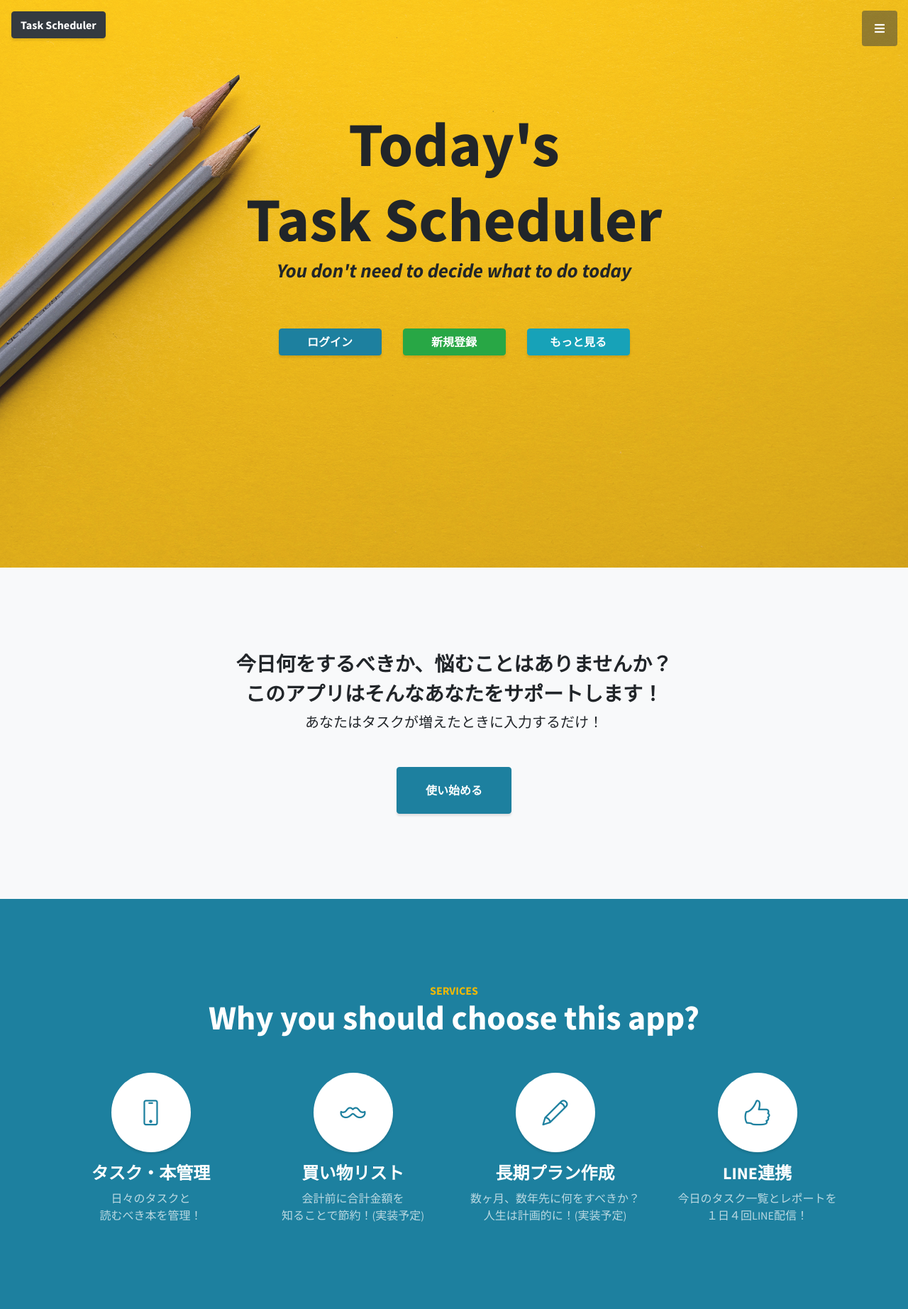
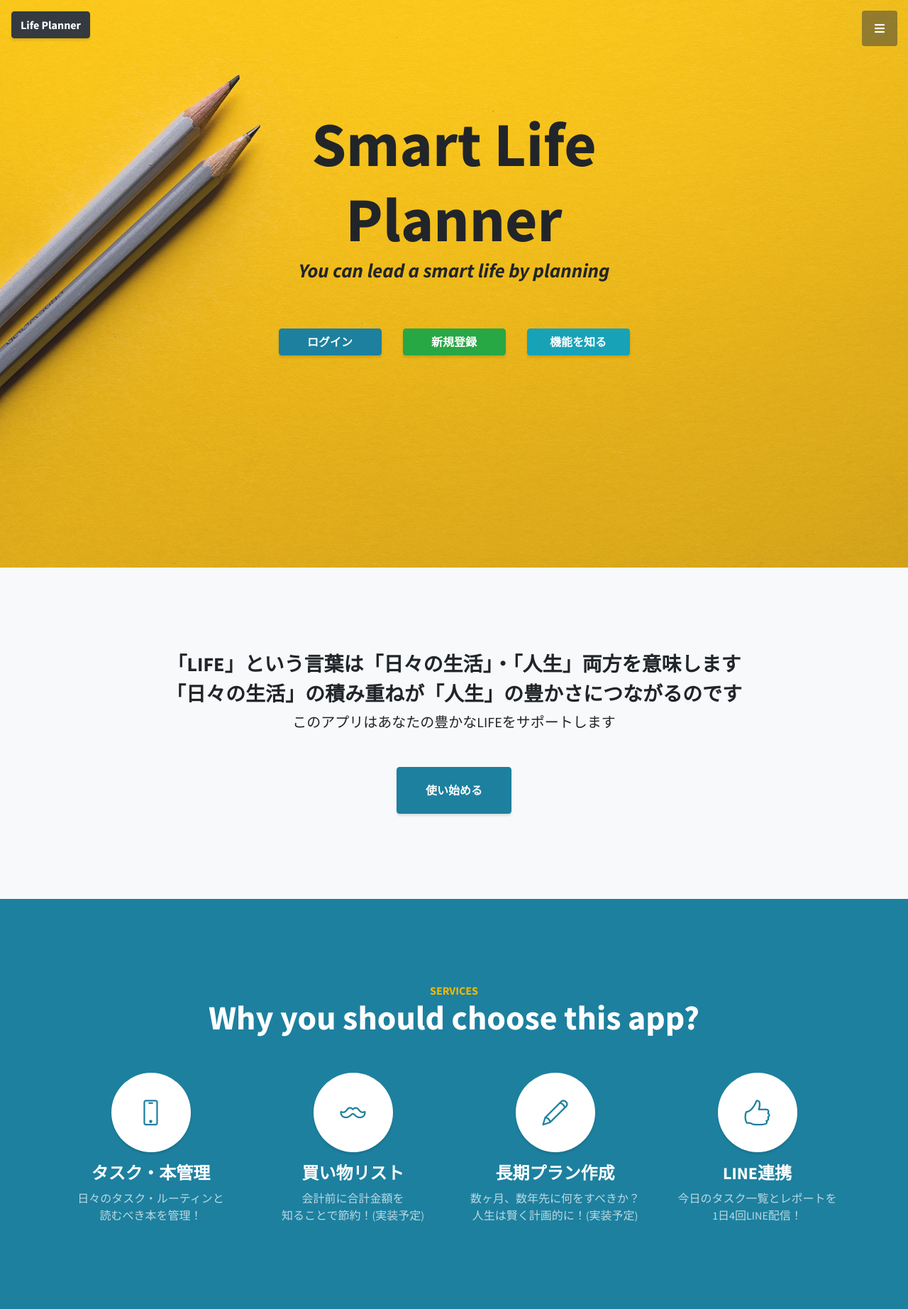
Before and after one commit to ShuheiKuriki/task_manager, a Django app: page / in a window 1280 px wide. Shown: the whole page at 71% size. Run offline with Django 3.2, Linux system fonts and the light colour scheme; some libraries are stand-ins or nearby versions.

Commit message:
完了日デフォルト設定、アプリ名変更

```diff
--- a/taskManager/models.py
+++ b/taskManager/models.py
@@ -15,7 +15,7 @@ class Task(models.Model):
     period = models.IntegerField('時間帯', choices=choices, default=0)
 
     done_or_not = models.BooleanField(default=False)
-    done_date = models.DateField('完了した日', blank=True, null=True)
+    done_date = models.DateField('完了した日', default=now, blank=True, null=True)
     user = models.ForeignKey(User, on_delete=models.CASCADE)
     order = models.IntegerField('順番', default=0)
 
--- a/templates/base/base.html
+++ b/templates/base/base.html
@@ -51,9 +51,9 @@
   <header class="masthead">
       <div class='mt-3 mb-4 mx-3'>
         {% if user.is_authenticated %}
-          <a class="text-dark text-left btn btn-dark" href="{% url 'top' user.pk %}">Task Scheduler</a>
+          <a class="text-dark text-left btn btn-dark" href="{% url 'top' user.pk %}">Life Planner</a>
         {% else %}
-          <a class="text-dark text-left btn btn-dark" href="{% url 'index' %}">Task Scheduler</a>
+          <a class="text-dark text-left btn btn-dark" href="{% url 'index' %}">Life Planner</a>
         {% endif %}
       </div>
       <div class='container text-center'>
--- a/templates/base/user_base.html
+++ b/templates/base/user_base.html
@@ -15,7 +15,7 @@
   <body>
   {% comment %} nav {% endcomment %}
     <nav class="navbar navbar-expand-lg navbar-dark bg-dark">
-        <a class="navbar-brand" href="{% url 'top' user.pk %}">Task Scheduler</a>
+        <a class="navbar-brand" href="{% url 'top' user.pk %}">Life Planner</a>
         <button class="navbar-toggler" type="button" data-toggle="collapse"
                 data-target="#navbarText" aria-controls="navbarText"
                 aria-expanded="false" aria-label="Toggle navigation">
--- a/templates/menu/index.html
+++ b/templates/menu/index.html
@@ -18,9 +18,9 @@
 {% endblock %}
 {% block content %}
   <br>
-  <h1 class="mb-1 pt-5">Today's<br>Task Scheduler</h1>
+  <h1 class="mb-1 pt-5">Smart Life<br>Planner</h1>
   <h3 class="mb-5">
-    <em>You don't need to decide what to do today</em>
+    <em>You can lead a smart life by planning</em>
   </h3>
   <div class="row mx-auto col-md-10 col-lg-7 col-xl-6">
     <div class="my-3 col-md mx-auto">
@@ -30,7 +30,7 @@
       <a class="btn btn-success btn-block js-scroll-trigger" href="{% url 'account_signup' %}">新規登録</a>
     </div>
     <div class="my-3 col-md mx-auto">
-      <a class="btn btn-info btn-block js-scroll-trigger" href="#about">もっと見る</a>
+      <a class="btn btn-info btn-block js-scroll-trigger" href="#about">機能を知る</a>
     </div>
   </div>
 {% endblock %}
@@ -39,9 +39,9 @@
   <div class="container text-center">
     <div class="row">
       <div class="col-lg-10 mx-auto">
-        <h3>今日何をするべきか、悩むことはありませんか？</h3>
-        <h3>このアプリはそんなあなたをサポートします！</h3>
-        <p class="lead mb-5">あなたはタスクが増えたときに入力するだけ！</p>
+        <h3>「LIFE」という言葉は「日々の生活」・「人生」両方を意味します</h3>
+        <h3>「日々の生活」の積み重ねが「人生」の豊かさにつながるのです</h3>
+        <p class="lead mb-5">このアプリはあなたの豊かな<strong>LIFE</strong>をサポートします</p>
         <a class="btn btn-primary btn-xl js-scroll-trigger" href="{% url 'account_signup' %}">使い始める</a>
       </div>
     </div>
@@ -63,7 +63,7 @@
         <h4>
           <strong>タスク・本管理</strong>
         </h4>
-        <p class="text-faded mb-0">日々のタスクと<br>読むべき本を管理！</p>
+        <p class="text-faded mb-0">日々のタスク・ルーティンと<br>読むべき本を管理！</p>
       </div>
       <div class="col-lg-3 col-md-6">
         <span class="service-icon rounded-circle mx-auto mb-3">
@@ -81,7 +81,7 @@
         <h4>
           <strong>長期プラン作成</strong>
         </h4>
-        <p class="text-faded mb-0">数ヶ月、数年先に何をすべきか？<br>人生は計画的に！(実装予定)</p>
+        <p class="text-faded mb-0">数ヶ月、数年先に何をすべきか？<br>人生は賢く計画的に！(実装予定)</p>
       </div>
       <div class="col-lg-3 col-md-6 mb-5 mb-md-0">
         <span class="service-icon rounded-circle mx-auto mb-3">
@@ -90,7 +90,7 @@
         <h4>
           <strong>LINE連携</strong>
         </h4>
-        <p class="text-faded mb-0">今日のタスク一覧とレポートを<br>１日４回LINE配信！</p>
+        <p class="text-faded mb-0">今日のタスク一覧とレポートを<br>1日4回LINE配信！</p>
       </div>
     </div>
   </div>
```
